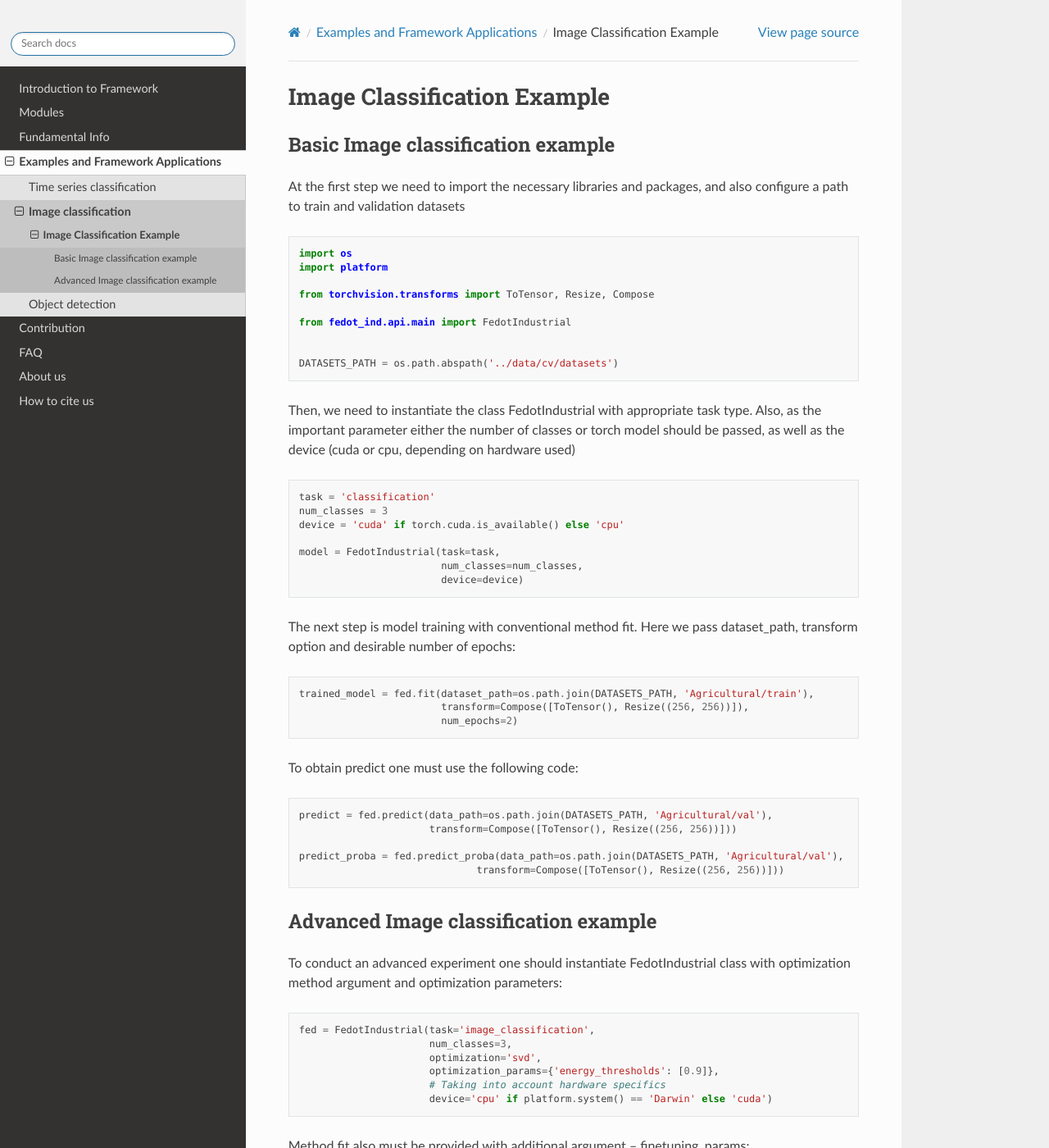
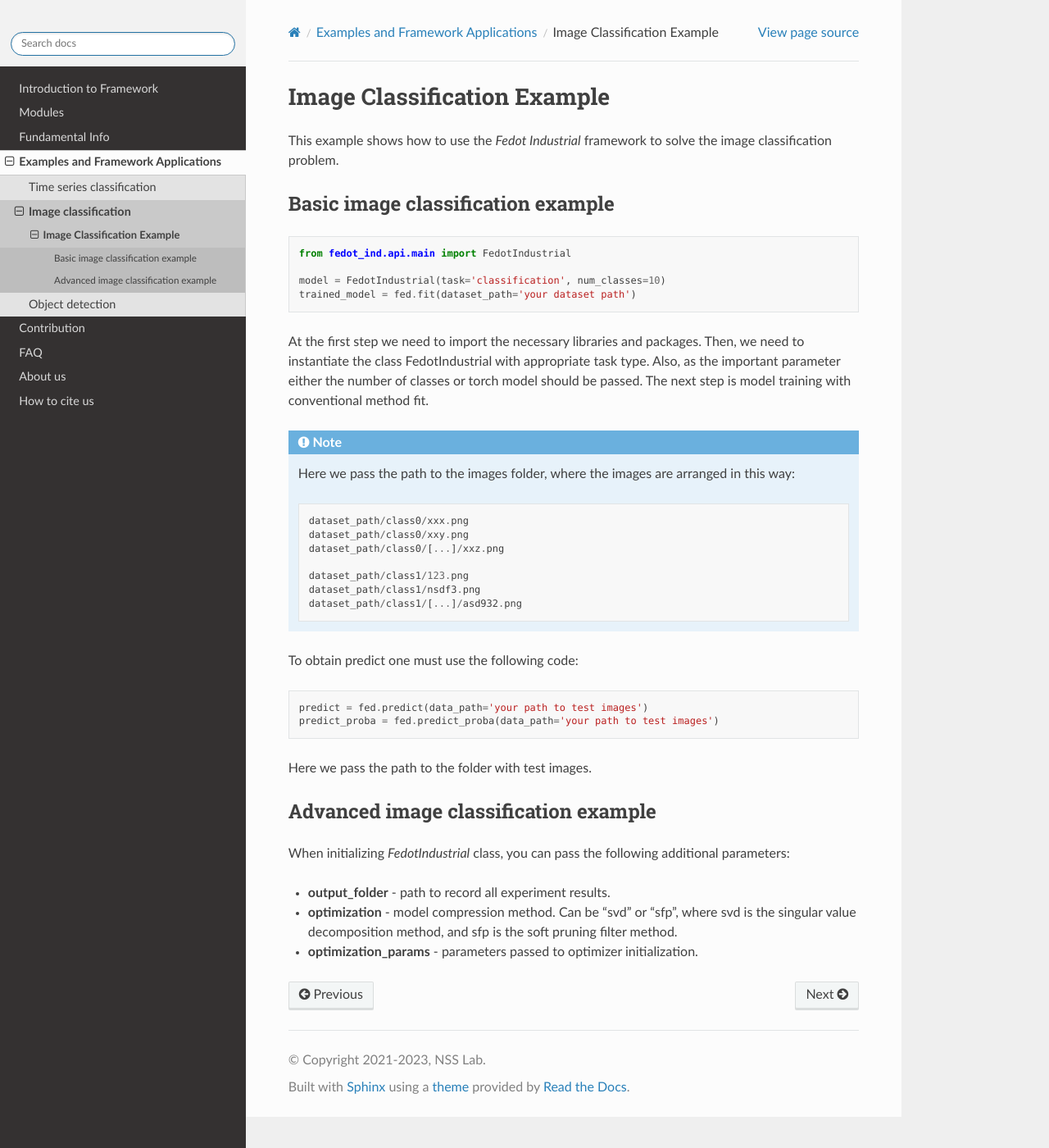
Before and after one commit to aimclub/Fedot.Industrial, a Sphinx documentation site: the page built from docs/source/examples/image_classification_example.rst, in a window 1280 px wide and 1400 px high. Shown: the whole window at 82% size. Built offline with Sphinx 7.4.7 and the Read the Docs theme 2.0.0, drawn with Linux system fonts in a browser that asks for light colours; some of the changed text lies outside the part shown.

Commit message:
update cv docs

```diff
--- a/docs/source/API/index.rst
+++ b/docs/source/API/index.rst
@@ -45,3 +45,4 @@ Object detection and image classification
 
     cv/computer_vision_api
     cv/nn_experimenter_api
+    cv/structure_optimization_api
--- a/docs/source/examples/image_classification_example.rst
+++ b/docs/source/examples/image_classification_example.rst
@@ -3,92 +3,51 @@
 Image Classification Example
 ============================
 
-Basic Image classification example
+This example shows how to use the `Fedot Industrial` framework to solve the image classification problem.
+
+Basic image classification example
 ----------------------------------
-
-At the first step we need to import the necessary libraries and packages, and also configure a path to train and
-validation datasets
 
 .. code-block:: python
 
-    import os
-    import platform
-
-    from torchvision.transforms import ToTensor, Resize, Compose
-
     from fedot_ind.api.main import FedotIndustrial
 
+    model = FedotIndustrial(task='classification', num_classes=10)
+    trained_model = fed.fit(dataset_path='your dataset path')
 
-    DATASETS_PATH = os.path.abspath('../data/cv/datasets')
+At the first step we need to import the necessary libraries and packages.
+Then, we need to instantiate the class FedotIndustrial with appropriate task type.
+Also, as the important parameter either the number of classes or torch model should be passed.
+The next step is model training with conventional method fit.
 
+.. note::
 
-Then, we need to instantiate the class FedotIndustrial with appropriate task type. Also, as the important parameter
-either the number of classes or torch model should be passed, as well as the device (cuda or cpu, depending on hardware
-used)
+    Here we pass the path to the images folder,  where the images are arranged in this way:
 
-.. code-block:: python
+    .. code-block:: python
 
-    task = 'classification'
-    num_classes = 3
-    device = 'cuda' if torch.cuda.is_available() else 'cpu'
+        dataset_path/class0/xxx.png
+        dataset_path/class0/xxy.png
+        dataset_path/class0/[...]/xxz.png
 
-    model = FedotIndustrial(task=task,
-                            num_classes=num_classes,
-                            device=device)
-
-
-The next step is model training with conventional method fit. Here we pass dataset_path, transform option and desirable
-number of epochs:
-
-.. code-block:: python
-
-    trained_model = fed.fit(dataset_path=os.path.join(DATASETS_PATH, 'Agricultural/train'),
-                            transform=Compose([ToTensor(), Resize((256, 256))]),
-                            num_epochs=2)
-
+        dataset_path/class1/123.png
+        dataset_path/class1/nsdf3.png
+        dataset_path/class1/[...]/asd932.png
 
 To obtain predict one must use the following code:
 
 .. code-block:: python
 
-    predict = fed.predict(data_path=os.path.join(DATASETS_PATH, 'Agricultural/val'),
-                          transform=Compose([ToTensor(), Resize((256, 256))]))
+    predict = fed.predict(data_path='your path to test images')
+    predict_proba = fed.predict_proba(data_path='your path to test images')
 
-    predict_proba = fed.predict_proba(data_path=os.path.join(DATASETS_PATH, 'Agricultural/val'),
-                                  transform=Compose([ToTensor(), Resize((256, 256))]))
+Here we pass the path to the folder with test images.
 
-
-Advanced Image classification example
+Advanced image classification example
 -------------------------------------
 
-To conduct an advanced experiment one should instantiate FedotIndustrial class with optimization method argument and optimization parameters:
+When initializing `FedotIndustrial` class, you can pass the following additional parameters:
 
-.. code-block:: python
-
-    fed = FedotIndustrial(task='image_classification',
-                          num_classes=3,
-                          optimization='svd',
-                          optimization_params={'energy_thresholds': [0.9]},
-                          # Taking into account hardware specifics
-                          device='cpu' if platform.system() == 'Darwin' else 'cuda')
-
-
-Method fit also must be provided with additional argument – finetuning_params:
-
-.. code-block:: python
-
-    fitted_model = fed.fit(dataset_path=os.path.join(DATASETS_PATH, 'Agricultural/train'),
-                           transform=Compose([ToTensor(), Resize((256, 256))]),
-                           num_epochs=2,
-                           finetuning_params={'num_epochs': 1})
-
-
-To obtain predict one must use the following code as before:
-
-.. code-block:: python
-
-    predict = fed.predict(data_path=os.path.join(DATASETS_PATH, 'Agricultural/val'),
-                          transform=Compose([ToTensor(), Resize((256, 256))]))
-
-    predict_proba = fed.predict_proba(data_path=os.path.join(DATASETS_PATH, 'Agricultural/val'),
-                                  transform=Compose([ToTensor(), Resize((256, 256))]))
+* **output_folder** - path to record all experiment results.
+* **optimization** - model compression method. Can be "svd" or "sfp", where svd is the singular value decomposition method, and sfp is the soft pruning filter method.
+* **optimization_params** - parameters passed to optimizer initialization.
```
Also changed, not shown: docs/source/API/cv/structure_optimization_api.rst (added, +10 -0 lines).
